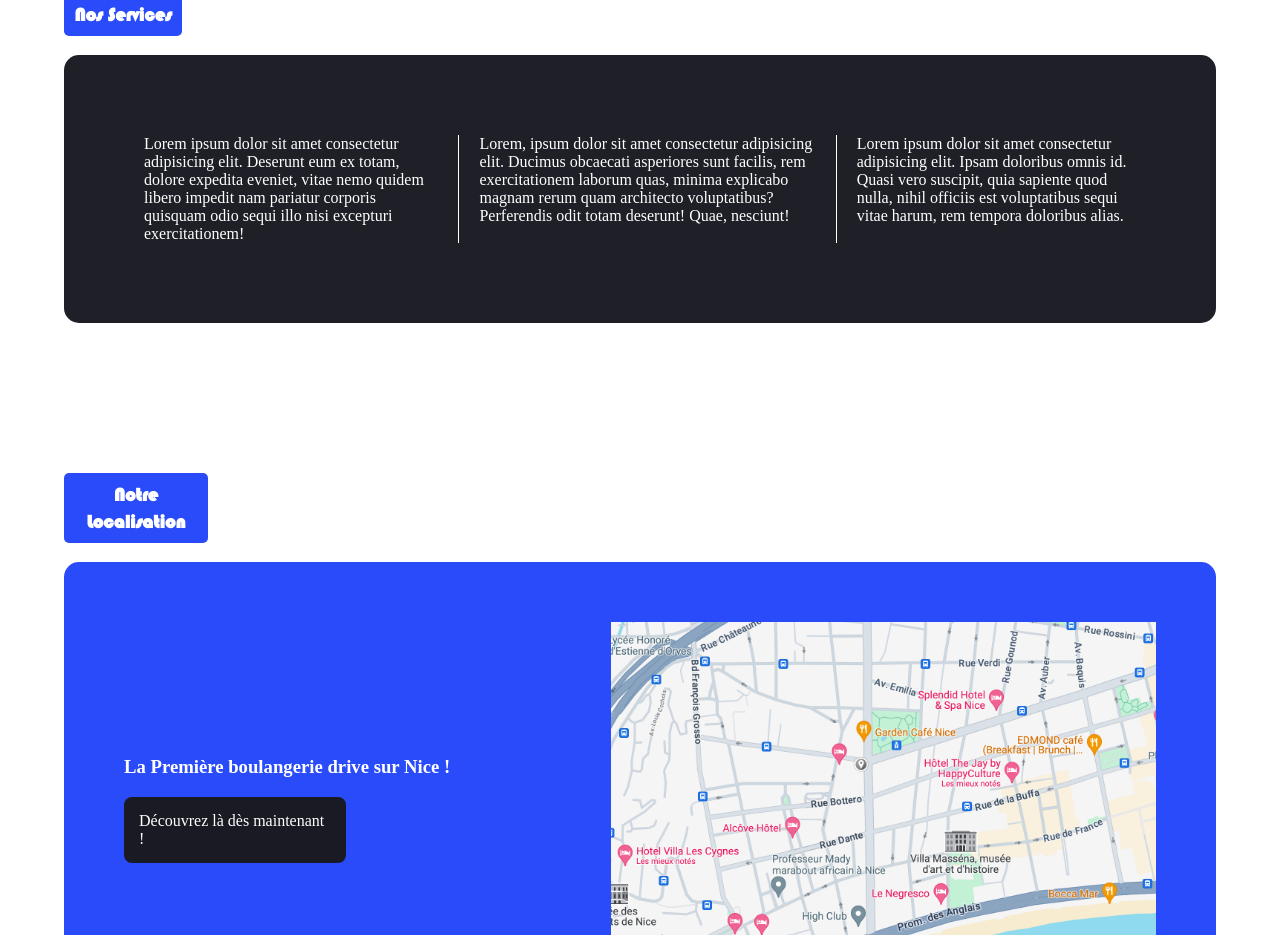
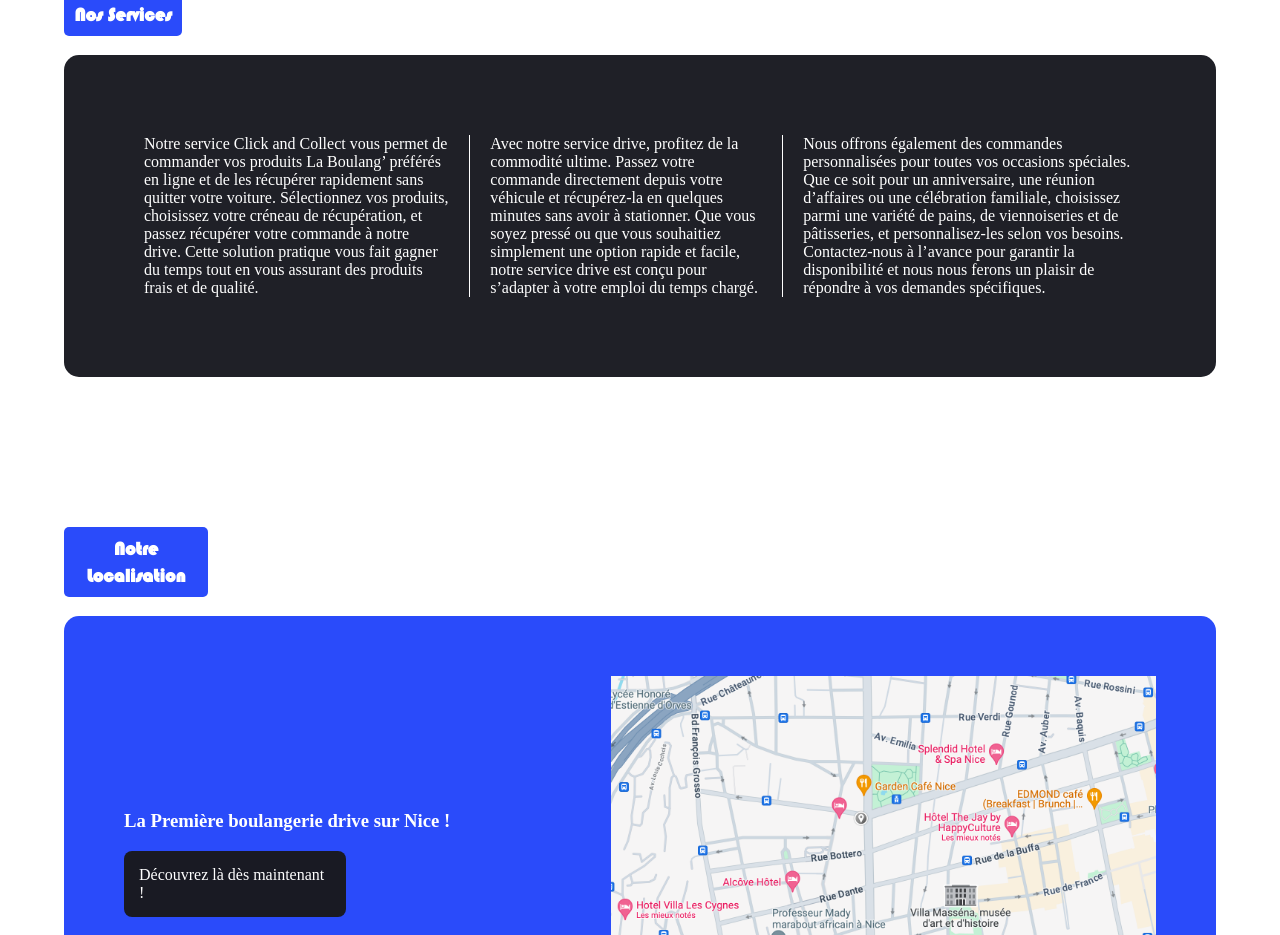
Before and after one commit to Hello-Sara/Boulang, a Vue app in the folder front/: page / in a window 1280 px wide. Shown: the part 2321-3256 px from the top of the page. Built offline with nearby package versions, Linux system fonts and the light colour scheme.

Commit message:
rename menu

```diff
--- a/front/src/router/index.js
+++ b/front/src/router/index.js
@@ -6,17 +6,17 @@ const router = createRouter({
   routes: [
     {
       path: '/',
-      name: 'home',
+      name: 'Accueil',
       component: HomeView
     },
     {
       path: '/products',
-      name: 'products',
+      name: 'Nos produits',
       component: () => import('../views/Product.vue')
     },
     {
       path: '/product/:id',
-      name: 'product',
+      name: 'Nos produits',
       component: () => import('../views/ProductDetail.vue'),
       props: true
     }
--- a/front/src/views/HomeView.vue
+++ b/front/src/views/HomeView.vue
@@ -164,11 +164,11 @@
         <div class="services">
           <h3 class="our-services">Nos Services</h3>
           <div class="services-container">
-            <div>Lorem ipsum dolor sit amet consectetur adipisicing elit. Deserunt eum ex totam, dolore expedita eveniet, vitae nemo quidem libero impedit nam pariatur corporis quisquam odio sequi illo nisi excepturi exercitationem!</div>
+            <div>Notre service Click and Collect vous permet de commander vos produits La Boulang’ préférés en ligne et de les récupérer rapidement sans quitter votre voiture. Sélectionnez vos produits, choisissez votre créneau de récupération, et passez récupérer votre commande à notre drive. Cette solution pratique vous fait gagner du temps tout en vous assurant des produits frais et de qualité.</div>
             <span></span>
-            <div>Lorem, ipsum dolor sit amet consectetur adipisicing elit. Ducimus obcaecati asperiores sunt facilis, rem exercitationem laborum quas, minima explicabo magnam rerum quam architecto voluptatibus? Perferendis odit totam deserunt! Quae, nesciunt!</div>
+            <div>Avec notre service drive, profitez de la commodité ultime. Passez votre commande directement depuis votre véhicule et récupérez-la en quelques minutes sans avoir à stationner. Que vous soyez pressé ou que vous souhaitiez simplement une option rapide et facile, notre service drive est conçu pour s’adapter à votre emploi du temps chargé.</div>
             <span></span>
-            <div>Lorem ipsum dolor sit amet consectetur adipisicing elit. Ipsam doloribus omnis id. Quasi vero suscipit, quia sapiente quod nulla, nihil officiis est voluptatibus sequi vitae harum, rem tempora doloribus alias.</div>
+            <div>Nous offrons également des commandes personnalisées pour toutes vos occasions spéciales. Que ce soit pour un anniversaire, une réunion d’affaires ou une célébration familiale, choisissez parmi une variété de pains, de viennoiseries et de pâtisseries, et personnalisez-les selon vos besoins. Contactez-nous à l’avance pour garantir la disponibilité et nous nous ferons un plaisir de répondre à vos demandes spécifiques.</div>
           </div>
         </div>
         <div>
```
